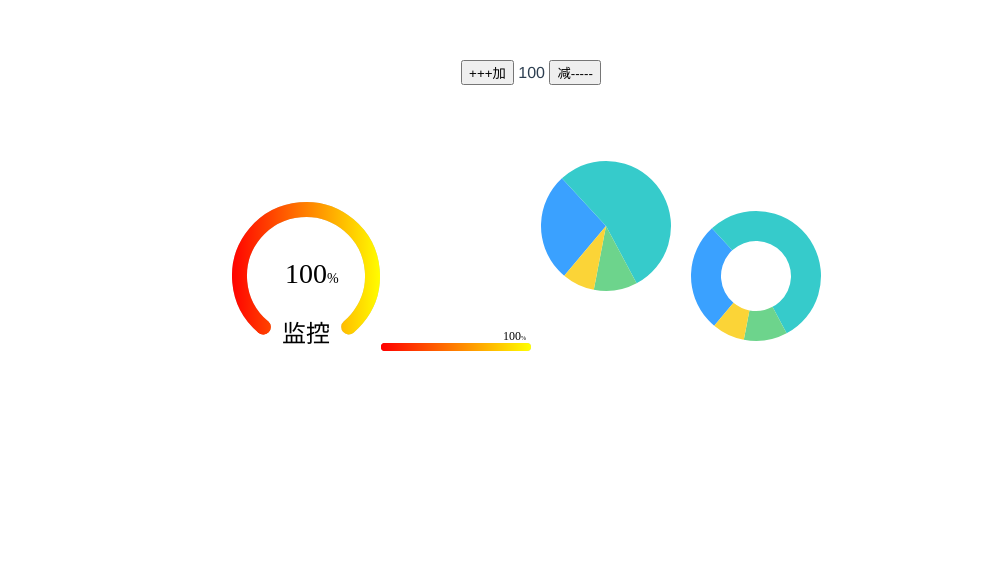
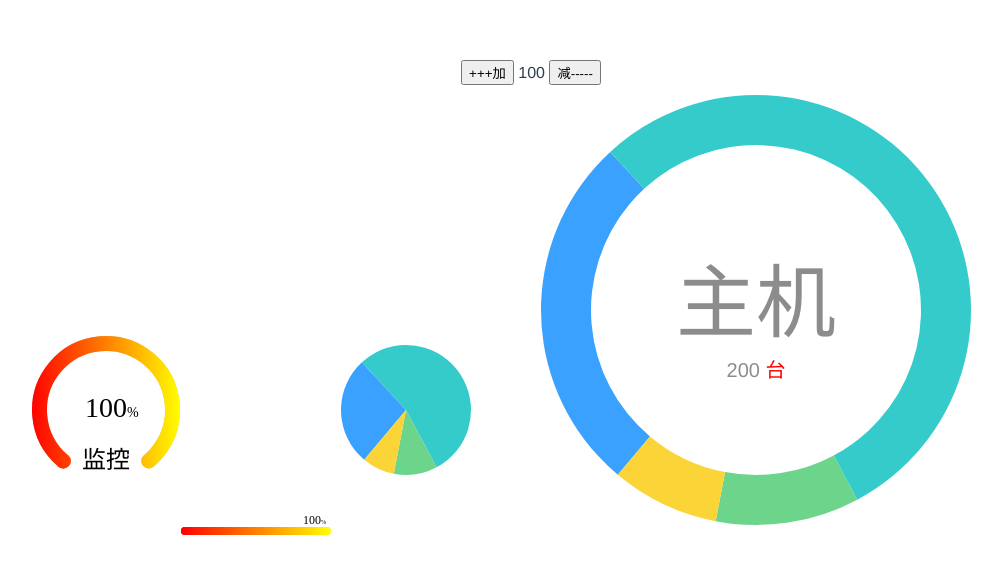
Before and after one commit to Banlangenn/vue-crop, a Vue app: page / in a window 1280 px wide. Shown: the top 574 px of the page, without its empty margins (109-1111 px from the left). Built offline with nearby package versions, Linux system fonts and the light colour scheme.

Commit message:
添加html支持

```diff
--- a/examples/App.vue
+++ b/examples/App.vue
@@ -4,7 +4,7 @@
      {{percent}}
          <button @click="percent-=20"> 减-----</button></p>
     <progresschart
-      style="width:150px;height:150px; display: inline-block;"
+      style="width:150px;height:250px; display: inline-block;"
       :lineWidth=15
       progressShow
       :percent=percent
@@ -28,12 +28,13 @@
       :arcEndeg=0
       :data=data
     />
-    <progresschart  style="width:150px;height:150px; display: inline-block;"
-      :fontSize=12 :lineWidth=30 type="pie"  progressShow
+    <progresschart  style="width:550px;height:450px; display: inline-block;"
+      :fontSize=12 :lineWidth=50 type="pie"  progressShow
       :percent=percent
       :duration=2000
       :arcEndeg=0
       :data=data
+      html='<p style="color:#8c8c8c;font-size:80px">主机</p><p style="color:#8c8c8c;font-size:20px">200 <span style="color:red">台</span></p>'
     />
   </div>
 </template>
--- a/packages/progresschart.vue
+++ b/packages/progresschart.vue
@@ -80,6 +80,14 @@
             pieDeviation: { // 饼图 选中偏移
                 type: Number,
                 default: 10
+            },
+            html: { // 图中心html
+                type: String,
+                default: ''
+            },
+            sectorSelect: { // 扇形单击事件
+                type: Function,
+                default: _ => {}
             }
         },
         data() {
@@ -165,14 +173,14 @@
                     // ctx.textAlign = 'center'
 
                 }
-                if(this.bShow) {
+                if (this.bShow) {
                     ctx.font = this.bFontSize  + 'px April'
-                    ctx.fillText(this.bText, cx, cy * 2 -  this.lineWidth)
+                    ctx.fillText(this.bText, cx, cy + r -  this.lineWidth)
                 }
                 this.lineCap === 'round' && this.pointCircle(cx + Math.cos(Math.PI / 180 * this.rotate) * r,
-                cx + Math.sin(Math.PI / 180 * this.rotate) * r,
+                cy + Math.sin(Math.PI / 180 * this.rotate) * r,
                 this.lineWidth / 2, ctx.strokeStyle)
-                //  终点位置
+                //  终点位置-------------------=====----------
                 // this.pointCircle(cx + Math.cos(2 * Math.PI / 360 * ((360 - 80) * process / 100 + 130)) * r, cx + Math.sin(2 * Math.PI / 360 * ((360 - 80) * process / 100 + 130)) * r, this.lineWidth / 2, ctx.strokeStyle)
                 // ddd
                 // x坐标=a + Math.sin(2Math.PI / 360) * r
@@ -225,6 +233,7 @@
                 if(this.defaultBg) {
                    this.renderPie(cx, cy, this.startAngel, this.startAngel + oneAngle * 360, radius - lineWidth, radius, this.defaultBg)
                 }
+                // const isSelect = fase
                 this.data.forEach((item, index) => {
                     const endAngle = this.startAngel + oneAngle * (360 - this.arcEndeg) * process / 100 * (this.total === 0 ? 1 / this.data.length  : item.value / this.total)
                     if (pointLocation && process === this.percent && this.oldIndex === index) {
@@ -261,7 +270,7 @@
                         } else {
                             if (process === this.percent && this.oldIndex !== index) {
                                 console.log('初始化我只是执行一次')
-                                // 没有点中  没有上一次  执行
+                                // 没有点中  没有上一次 的扇形  执行
                                 this.renderPie(cx, cy, this.startAngel, endAngle, radius - lineWidth, radius, item.color)
                             }
                         }
@@ -478,13 +487,27 @@
             this.centrality.y = clientHeight / 2
             canvasDom.style.width =  clientWidth + 'px'
             canvasDom.style.height = clientHeight + 'px'
-            mountNode.appendChild(canvasDom)
+            // mountNode.appendChild(canvasDom)
+                        // 中间dom
+            let divTemp = document.createElement('div')
+            divTemp.style.position = 'absolute'
+            divTemp.style.visibility = 'hidden'
+            divTemp.style.display = 'inlineBlock'
+            //this.html
+            divTemp.innerHTML = this.html
+            mountNode.appendChild(divTemp).cloneNode(true)
+            mountNode.appendChild(canvasDom).cloneNode(true)
+            // console.log()
+            // const deviation = this.type === 'circle' ? this.lineWidth : this.pieDeviation
+            divTemp.style.top = (clientHeight - divTemp.clientHeight) / 2  + 'px'
+            // 为啥 left  不用加
+            divTemp.style.left =  (clientWidth - divTemp.clientWidth) / 2 + 'px'
+            divTemp.style.visibility = 'visible'
             this.ctx = canvasDom.getContext('2d')
             const pixelRatio = this.getPixelRatio(this.ctx)
             canvasDom.width = clientWidth * pixelRatio
             canvasDom.height = clientHeight * pixelRatio
             this.ctx.scale(pixelRatio, pixelRatio)
-            //  环形渐变
             if (this.bgImg) {
                 let img = null
                 img = new Image()
@@ -504,12 +527,9 @@
                 //  console.log('放大值：' + this.pieVlaue +'-----放大第几片'+ this.oldIndex)
                 if (this.pieVlaue < this.pieDeviation || this.frameVal !== this.percent) return
                 // console.log('放大值：' + this.pieVlaue +'-----放大第几片'+ this.oldIndex)
-                const pointLocation = this.getClickLocation(e.pageX, e.pageY, canvasDom)
-                this.pointLocation = pointLocation
+                const pointLocation = this.pointLocation = this.getClickLocation(e.pageX, e.pageY, canvasDom)
                 this.pie(clientWidth, clientHeight, this.frameVal, this.radius, pointLocation, item => {
-                    // console.log(item)
-                    // console.log(item)
-                    // 可以自定義事件
+                    this.sectorSelect(item)
                 })
                 // console.log(this.frameVal + '===' + this.percent)
                 if (this.frameVal >= this.percent) {
@@ -523,3 +543,12 @@
         }
     }
 </script>
+<style>
+    div,p,span {
+        margin: 0;
+        padding: 0;
+    }
+    .mount-node {
+        position: relative;
+    }
+</style>
```
